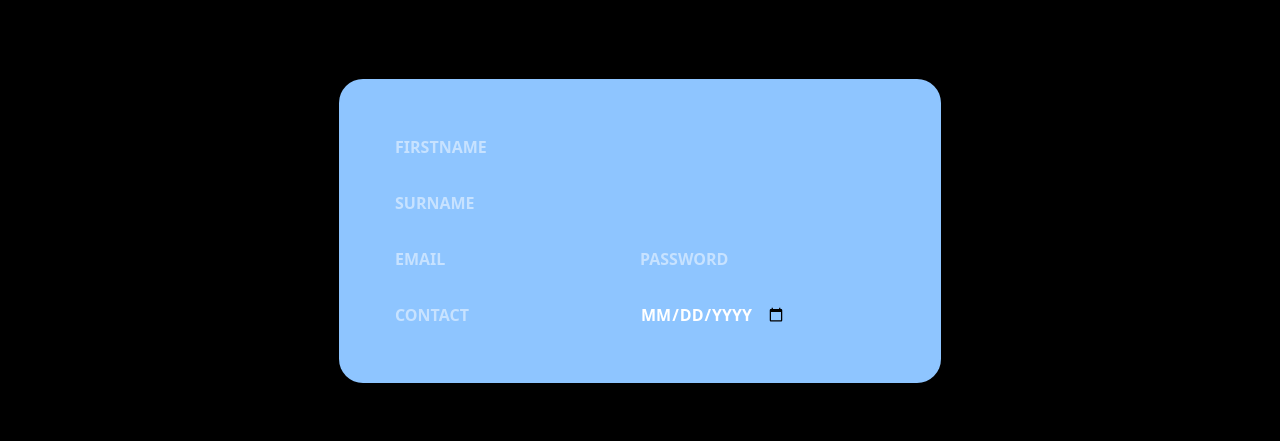
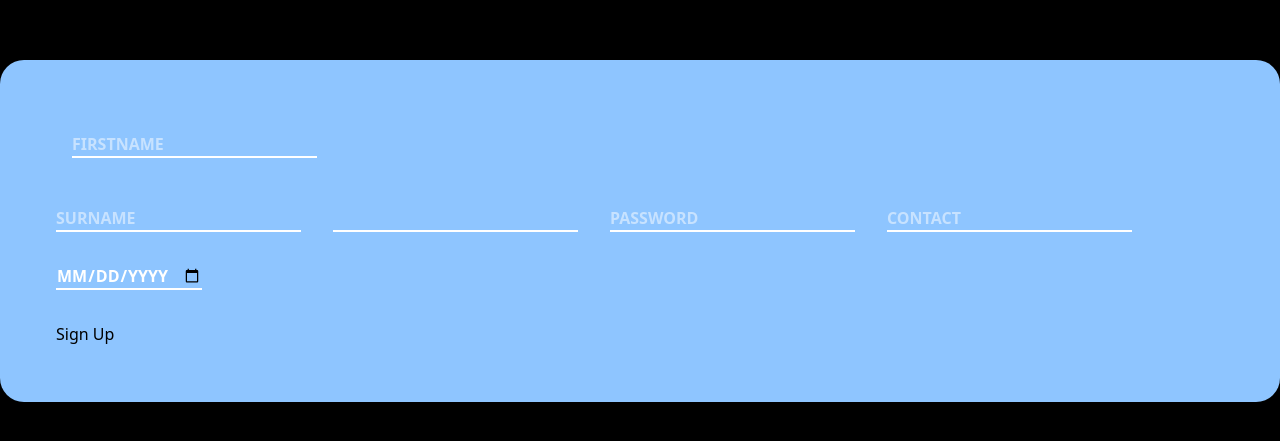
Before and after one commit to nonydev27/signuplogin-page, a React (Vite) app: page / in a window 1280 px wide. Shown: the part 169-610 px from the top of the page. Built offline with nearby package versions, Linux system fonts and the light colour scheme.

Commit message:
got rid of some div elements

```diff
--- a/src/Components/Signup.jsx
+++ b/src/Components/Signup.jsx
@@ -1,7 +1,7 @@
 export default function Signup() {
   return (
     <>
-      <div className="flex justify-center items-center h-screen">
+      <div className="flex justify-center items-center h-screen shadow-2xl">
         <div className="p-10 bg-blue-300 rounded-3xl">
           {/*  Declaring inputs in sections*/}
           {/* Section 1(Firstname */}
@@ -9,25 +9,23 @@ export default function Signup() {
             <input type="text" name="firstname" id="" placeholder="Firstname" />
           </div>
           {/* Section 2(Surname) */}
-          <div className="col p-4">
-            <input type="text" name="surname" id="" placeholder="Surname" />
-          </div>
+
+          <input type="text" name="surname" id="" placeholder="Surname" />
 
           {/* Section 3(Email && Password) */}
-          <div className="col col-2 p-4">
-            <input type="text" name="email" id="" placeholder="Email" />
-            <input
-              type="password"
-              name="password"
-              id=""
-              placeholder="password"
-            />
-          </div>
+
+          <input type="text" name="email" id="" placeholbder="Email" />
+          <input type="password" name="password" id="" placeholder="password" />
 
           {/* Section 4(Contact && DOB)*/}
+
+          <input type="text" name="" id="" placeholder="Contact" />
+          <input type="date" name="" id="" placeholder="dob" />
+
           <div className="col col-2 p-4">
-            <input type="text" name="" id="" placeholder="Contact" />
-            <input type="date" name="" id="" placeholder="dob" />
+            <button name="submit" type="submit">
+              Sign Up
+            </button>
           </div>
         </div>
       </div>
--- a/src/index.css
+++ b/src/index.css
@@ -5,5 +5,9 @@ html {
 }
 
 input {
-  @apply uppercase text-white font-bold;
+  @apply uppercase text-white font-bold border-b-2 m-4;
 }
+
+input:focus {
+  @apply border-0;
+}
```
